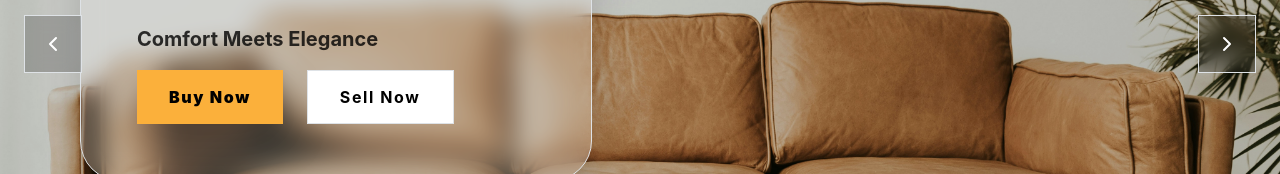
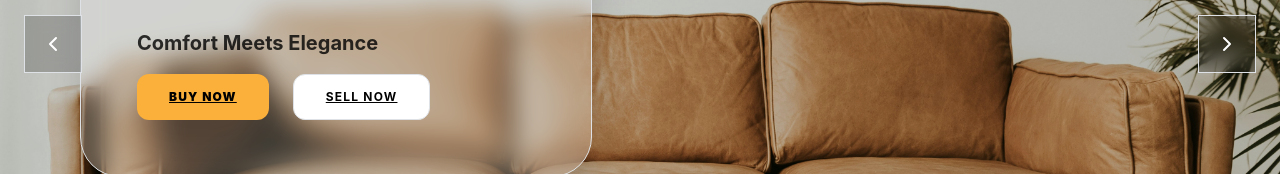
Before and after one commit to AOI-TECH1/Suk-frontend, a React (Vite) app: page / in a window 1280 px wide. Shown: the part 316-490 px from the top of the page. Built offline with nearby package versions, Linux system fonts and the light colour scheme; no server answers.

Commit message:
button linking

```diff
--- a/src/components/public/homepage/HomePage_slider.jsx
+++ b/src/components/public/homepage/HomePage_slider.jsx
@@ -1,5 +1,6 @@
 import { useState, useEffect } from "react";
-import { ChevronLeft, ChevronRight } from "lucide-react"; // Using Lucide for cleaner icons
+import { Link } from "react-router-dom"; // 1. IMPORT LINK
+import { ChevronLeft, ChevronRight } from "lucide-react";
 import slider from "../../../assets/images/Furniture.jpg";
 
 const slides = [
@@ -26,7 +27,6 @@ const slides = [
 export default function HeroSlider() {
   const [current, setCurrent] = useState(0);
 
-  // Auto slide logic
   useEffect(() => {
     const interval = setInterval(() => {
       setCurrent((prev) => (prev + 1) % slides.length);
@@ -52,7 +52,6 @@ export default function HeroSlider() {
             className="w-full h-full object-cover"
           />
 
-          {/* GLASSMORPHISM OVERLAY - Updated for premium feel */}
           <div className="absolute inset-0 bg-black/10 flex items-center">
             <div className="max-w-7xl mx-auto px-10 md:px-20 w-full">
               <div className="bg-white/20 backdrop-blur-md p-10 md:p-14 rounded-[40px] max-w-lg text-black shadow-2xl border border-white/30 animate-in fade-in zoom-in duration-700">
@@ -64,12 +63,21 @@ export default function HeroSlider() {
                 </p>
 
                 <div className="flex gap-4">
-                  <button className="bg-[#fbb03b] text-black font-black px-8 py-3.5 rounded-xl hover:bg-orange-500 transition-all shadow-lg active:scale-95 uppercase text-xs tracking-widest">
+                  {/* 2. LINK 'BUY NOW' TO SHOP */}
+                  <Link
+                    to="/shop"
+                    className="bg-[#fbb03b] text-black font-black px-8 py-3.5 rounded-xl hover:bg-orange-500 transition-all shadow-lg active:scale-95 uppercase text-xs tracking-widest flex items-center justify-center"
+                  >
                     Buy Now
-                  </button>
-                  <button className="bg-white text-black font-bold px-8 py-3.5 rounded-xl border border-gray-200 hover:bg-gray-50 transition-all active:scale-95 uppercase text-xs tracking-widest">
+                  </Link>
+
+                  {/* 3. LINK 'SELL NOW' TO SETUP STORE */}
+                  <Link
+                    to="/setup-store"
+                    className="bg-white text-black font-bold px-8 py-3.5 rounded-xl border border-gray-200 hover:bg-gray-50 transition-all active:scale-95 uppercase text-xs tracking-widest flex items-center justify-center"
+                  >
                     Sell Now
-                  </button>
+                  </Link>
                 </div>
               </div>
             </div>
@@ -77,22 +85,16 @@ export default function HeroSlider() {
         </div>
       ))}
 
-      {/* NAVIGATION ARROWS */}
-      <button
-        onClick={prevSlide}
-        className="absolute top-1/2 left-6 -translate-y-1/2 z-30 bg-black/20 hover:bg-black/60 text-white p-3 rounded-full backdrop-blur-sm transition-all border border-white/10"
-      >
+      {/* ARROWS */}
+      <button onClick={prevSlide} className="absolute top-1/2 left-6 -translate-y-1/2 z-30 bg-black/20 hover:bg-black/60 text-white p-3 rounded-full backdrop-blur-sm transition-all border border-white/10">
         <ChevronLeft size={24} />
       </button>
 
-      <button
-        onClick={nextSlide}
-        className="absolute top-1/2 right-6 -translate-y-1/2 z-30 bg-black/20 hover:bg-black/60 text-white p-3 rounded-full backdrop-blur-sm transition-all border border-white/10"
-      >
+      <button onClick={nextSlide} className="absolute top-1/2 right-6 -translate-y-1/2 z-30 bg-black/20 hover:bg-black/60 text-white p-3 rounded-full backdrop-blur-sm transition-all border border-white/10">
         <ChevronRight size={24} />
       </button>
 
-      {/* PILL-STYLE PAGINATION DOTS (Corrected Logic) */}
+      {/* PAGINATION */}
       <div className="absolute bottom-8 w-full flex justify-center gap-3 z-30">
         {slides.map((_, index) => (
           <span
```
